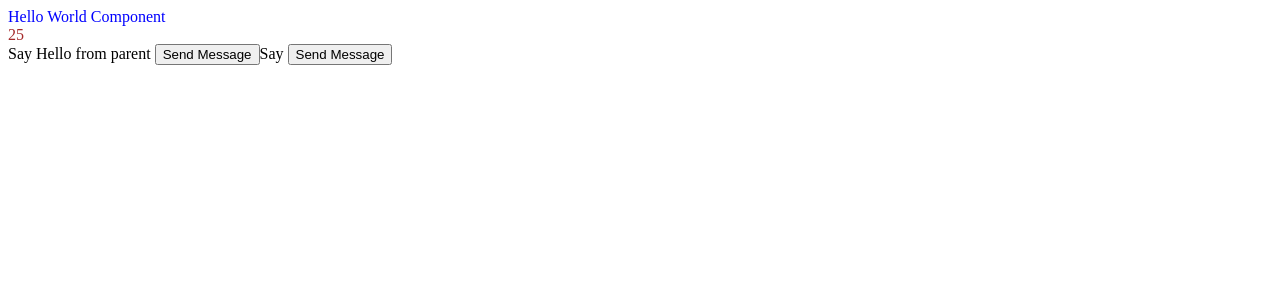
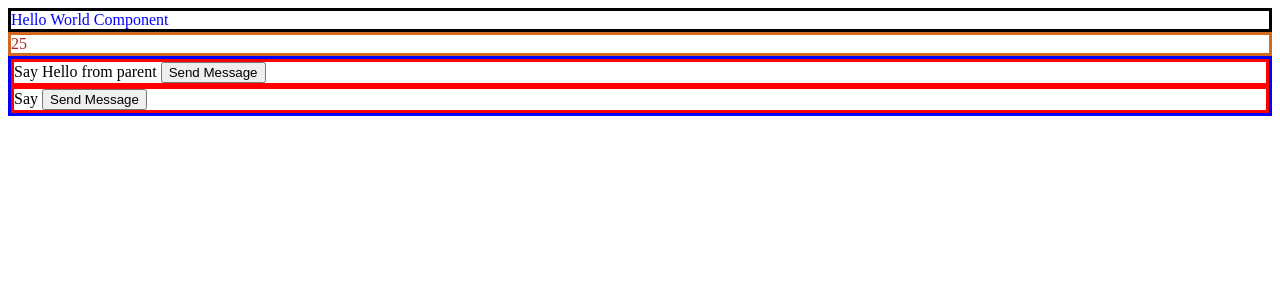
Before and after one commit to mchib031/Angular-Experiment, an Angular app in the folder Testing/testing-app/: page / in a window 1280 px wide. Shown: the top 300 px of the page. Built offline with nearby package versions, Linux system fonts and the light colour scheme.

Commit message:
styles
host style for components

```diff
--- a/Testing/testing-app/src/app/child/child.component.css
+++ b/Testing/testing-app/src/app/child/child.component.css
@@ -0,0 +1,4 @@
+:host {
+  display: block;
+  border: 3px solid red;
+}
--- a/Testing/testing-app/src/app/helloworld-component/helloworld-component.component.css
+++ b/Testing/testing-app/src/app/helloworld-component/helloworld-component.component.css
@@ -1,3 +1,10 @@
 .prop-access-test{
   color: blue;
 }
+/*special selectors*/
+/*host sudo class selector to target styles elements
+that hosts the component*/
+:host {
+  display: block;
+  border: 3px solid black;
+}
--- a/Testing/testing-app/src/app/parent/parent.component.css
+++ b/Testing/testing-app/src/app/parent/parent.component.css
@@ -0,0 +1,4 @@
+:host {
+  display: block;
+  border: 3px solid blue;
+}
--- a/Testing/testing-app/src/app/text-interpolation/text-interpolation.component.css
+++ b/Testing/testing-app/src/app/text-interpolation/text-interpolation.component.css
@@ -1,3 +1,7 @@
 .max{
   color: brown;
 }
+:host {
+  display: block;
+  border: 3px solid chocolate;
+}
```
